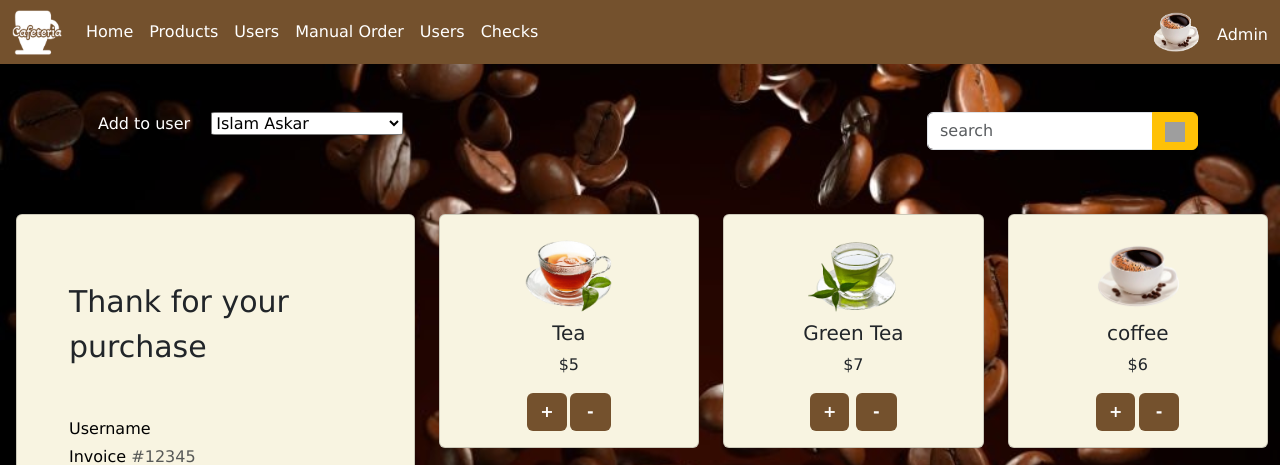
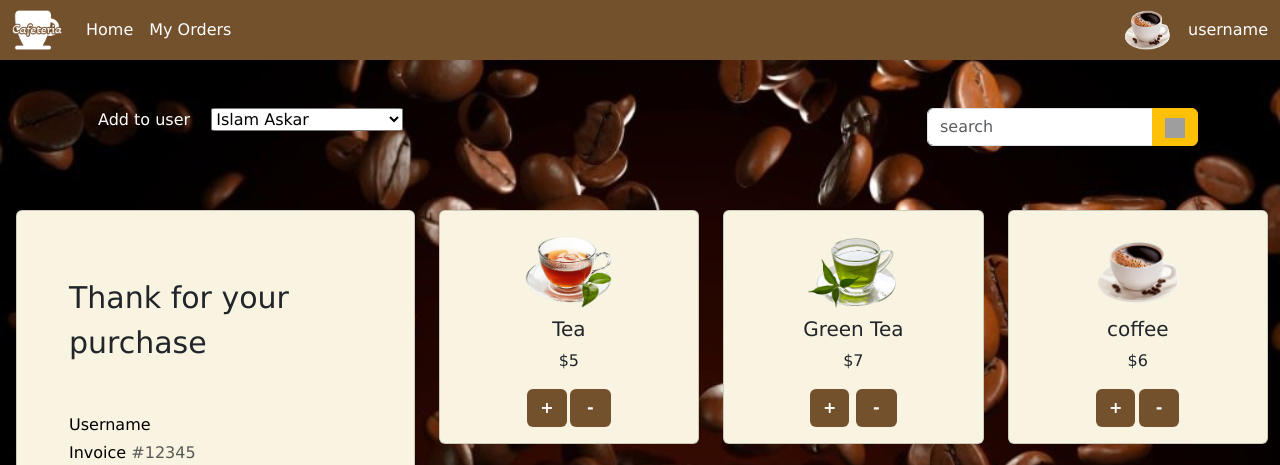
Before and after one commit to PHPCafeteria/cafeteria, a PHP site: page /asmaa/orderAdmin/orderadmin.php in a window 1280 px wide. Shown: the top 465 px of the page. Run offline with PHP 8.4, Linux system fonts and the light colour scheme; grey boxes are pictures that could not be loaded.

Commit message:
navbar updated

```diff
--- a/asmaa/orderAdmin/orderadmin.php
+++ b/asmaa/orderAdmin/orderadmin.php
@@ -14,44 +14,36 @@
     <nav class="navbar navbar-expand-lg">
         <div class="container-fluid">
             <a class="navbar-brand" href="#">
-        <img src="php project/cafeteria-logo.png" alt="cafeteria" width="50" height="45">
+                <img src="php project/cafeteria-logo.png" alt="cafeteria" width="50" height="40">
             </a>
-      <button class="navbar-toggler" type="button" data-bs-toggle="collapse" data-bs-target="#navbarNav" aria-controls="navbarNav" aria-expanded="false" aria-label="Toggle navigation">
+            <button class="navbar-toggler" type="button" data-bs-toggle="collapse" data-bs-target="#navbarNav"
+                aria-controls="navbarNav" aria-expanded="false" aria-label="Toggle navigation">
                 <span class="navbar-toggler-icon"></span>
             </button>
-      <div class="collapse navbar-collapse" id="navbarNav">
-        <ul class="navbar-nav">
-          <li class="nav-item   ">
-            <a class="nav-link active text-white fs-6 " aria-current="page" href="#">Home</a>
+            <div class="collapse navbar-collapse " id="navbarNav">
+                <ul class="navbar-nav me-auto">
+                    <li class="nav-item">
+                        <a class="nav-link active text-white fs-6" aria-current="page" href="#">Home</a>
                     </li>
                     <li class="nav-item">
-            <a class="nav-link text-white fs-6 " href="#">Products</a>
-          </li>
-          <li class="nav-item">
-            <a class="nav-link text-white fs-6" href="#">Users</a>
-          </li>
-          <li class="nav-item">
-            <a class="nav-link text-white fs-6 " href="#">Manual Order</a>
-          </li>
-          <li class="nav-item">
-            <a class="nav-link text-white fs-6 " href="#">Users</a>
-          </li>
-          <li class="nav-item">
-            <a class="nav-link text-white fs-6" href="#">Checks</a>
+                        <a class="nav-link text-white fs-6" href="#">My Orders</a>
                     </li>
                 </ul>
-      </div>
-      <!--add pic php-->
-      <div class="text-align-end d-flex">
+
+                <!-- Profile section moved inside the collapsible area -->
+                <div class="d-flex align-items-center mt-3 mt-lg-0">
                     <div class="px-3">
-          <img class="rounded-circle border-2 border-black" src="php project/cofee.png" alt="Profile Picture" style="width: 50px; height: 50px;">
+                        <img class="rounded-circle border-2 border-black" src="php project/cofee.png"
+                            alt="Profile Picture" style="width: 50px; height: 50px;">
                     </div>
                     <div>
-          <a class="nav-link text-white fs-6 pt-3" href="#">Admin</a>
+                        <a class="nav-link text-white fs-6" href="#">username</a>
+                    </div>
                 </div>
             </div>
         </div>
     </nav>
+
   <!---->
   <div class="container mt-5 d-flex justify-content-between">
     <div>
--- a/asmaa/orderAdmin/style.css
+++ b/asmaa/orderAdmin/style.css
@@ -1,6 +1,6 @@
 .navbar{
     background-color:#74512D;
-    height: 8vh;
+    height: 60px;
 }
 
 .border{
--- a/asmaa/orderUser/style.css
+++ b/asmaa/orderUser/style.css
@@ -1,6 +1,6 @@
 .navbar{
     background-color:#74512D;
-    height: 8vh;
+    height: 60px;
 }
 
 .border{
--- a/asmaa/orderadmin.html
+++ b/asmaa/orderadmin.html
@@ -69,6 +69,7 @@
       </div>
       </div>
     </div>
+
 
     <!--bill and products-->
     <div class="container-fluid mt-5 mb-5">
```
Also changed, not shown: asmaa/orderUser/orderUser.php (+17 -16 lines), userClass.php (+11 -2 lines). Lines whose indentation alone changed are shown as unchanged.
